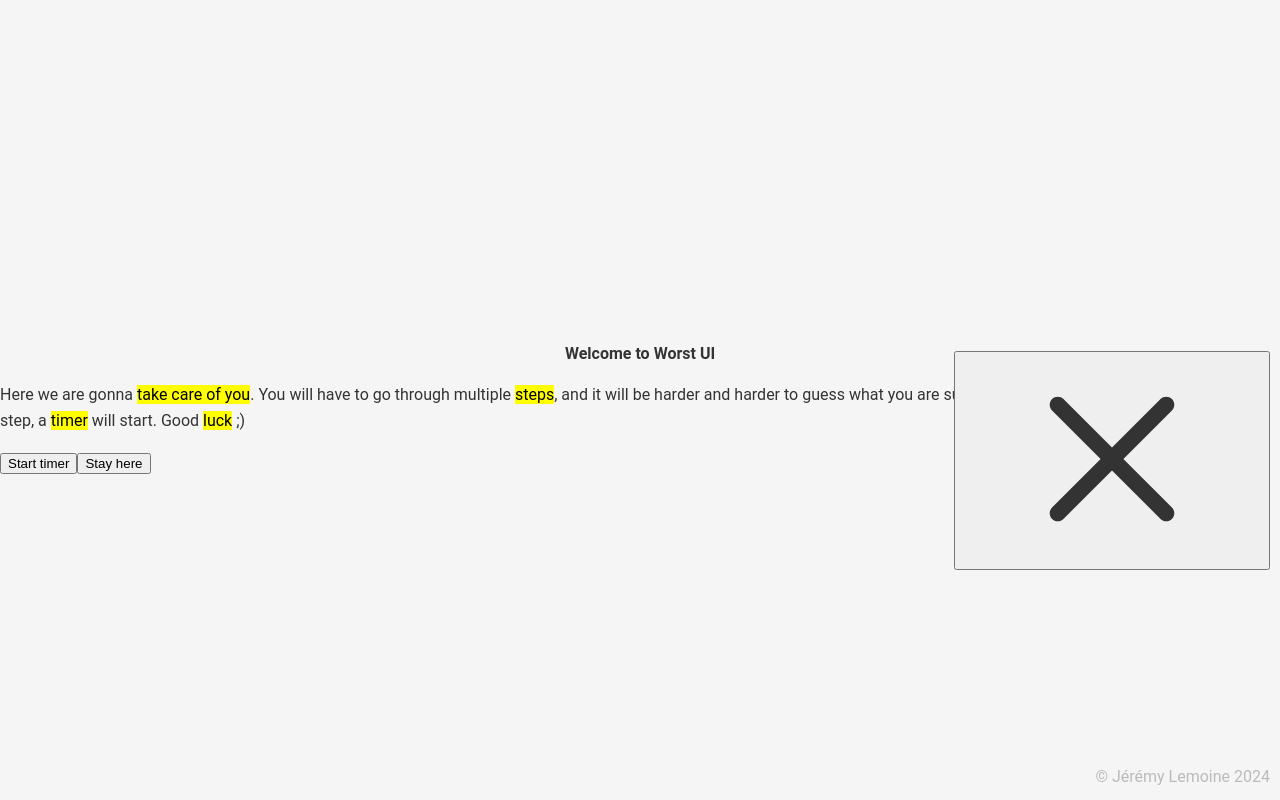
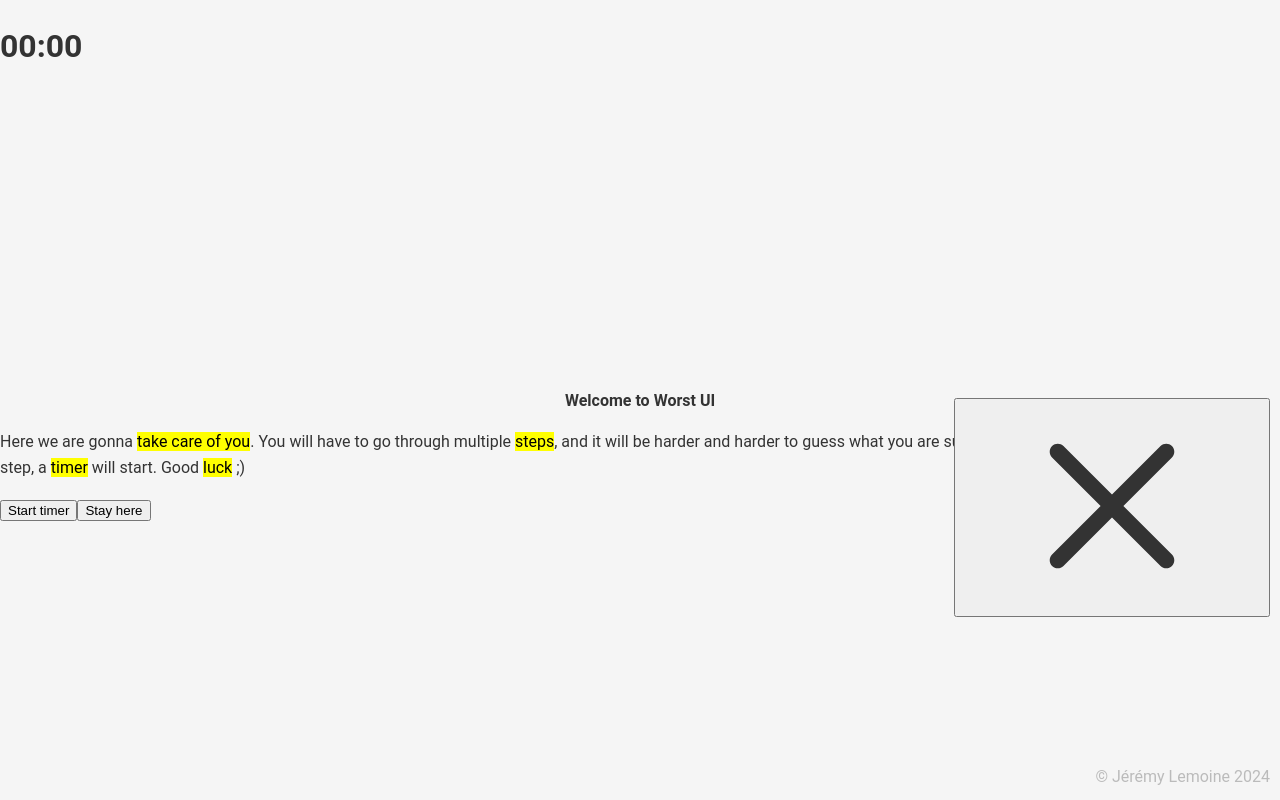
Before and after one commit to Jeremy-Lemoine/worst-ui, a React (Vite) app: page / in a window 1280 px wide. Built offline with nearby package versions, Linux system fonts and the light colour scheme; the HTML template or start-up script is replaced by a standard one.

Commit message:
[New] Zustand integration for timer (persistent), resume screen

```diff
--- a/package.json
+++ b/package.json
@@ -22,7 +22,8 @@
 		"@mantine/nprogress": "^7.6.2",
 		"react": "^18.2.0",
 		"react-dom": "^18.2.0",
-		"sass": "^1.72.0"
+		"sass": "^1.72.0",
+		"zustand": "^4.5.2"
 	},
 	"lint-staged": {
 		"*.{mjs,cjs,ts,tsx,json,css,scss,prettierrc,html,js,jsx}": [
--- a/src/App.scss
+++ b/src/App.scss
@@ -12,5 +12,6 @@ body,
 	width: 100%;
 	height: 100%;
 	display: flex;
+	flex-direction: column;
 	position: relative;
 }
--- a/src/App.tsx
+++ b/src/App.tsx
@@ -1,15 +1,21 @@
+import { Container } from "@mantine/core";
+import {} from "@mantine/hooks";
 import "./App.scss";
 import LegalCopyright from "./components/LegalCopyright";
 import ThemeProvider from "./components/Theme/ThemeProvider";
+import Timer from "./components/Timer/Timer";
 import Welcome from "./components/Welcome/Welcome";
-import Center from "./components/utils/layout/Center";
+import ResumeOrRestart from "./components/ResumeOrRestart/ResumeOrRestart";
 
 function App() {
 	return (
 		<ThemeProvider>
-			<Center>
-				<Welcome />
-			</Center>
+			<ResumeOrRestart>
+				<Timer />
+				<Container size="sm" m="auto">
+					<Welcome />
+				</Container>
+			</ResumeOrRestart>
 			<LegalCopyright />
 		</ThemeProvider>
 	);
--- /dev/null
+++ b/src/components/ResumeOrRestart/ResumeOrRestart.tsx
@@ -0,0 +1,100 @@
+import {
+	Button,
+	Container,
+	Group,
+	Loader,
+	Mark,
+	Paper,
+	Space,
+	Text,
+} from "@mantine/core";
+import { useEffect, useState } from "react";
+import useGlobalTimer from "../../contexts/TimerContext";
+
+function ResumeOrRestart({ children }: { children: React.ReactNode }) {
+	const resetTimer = useGlobalTimer((state) => state.reset);
+	const startTimer = useGlobalTimer((state) => state.start);
+
+	const time = useGlobalTimer((state) => state.time);
+	const [isLoading, setisLoading] = useState(true);
+	const [isChoiceNeeded, setIsChoiceNeeded] = useState(false);
+
+	const displayedTime = new Date(time * 1000).toISOString().substring(14, 19);
+
+	useEffect(() => {
+		if (time > 0) {
+			setisLoading(false);
+			setIsChoiceNeeded(true);
+		} else {
+			setisLoading(false);
+		}
+		// eslint-disable-next-line react-hooks/exhaustive-deps
+	}, []);
+
+	const restart = () => {
+		setIsChoiceNeeded(false);
+		resetTimer();
+	};
+
+	const resume = () => {
+		setIsChoiceNeeded(false);
+		startTimer();
+	};
+
+	return (
+		<>
+			{isLoading ? (
+				<Container size="sm" m="auto">
+					<Loader />
+				</Container>
+			) : !isChoiceNeeded ? (
+				<>{children}</>
+			) : (
+				<Container size="sm" m="auto">
+					<Paper
+						p="xl"
+						shadow="lg"
+						withBorder
+						pos="relative"
+						m="auto"
+					>
+						<Text ta="center" fw={700} size="lg" c="orange.7">
+							Resume or restart from scratch?
+						</Text>
+						<Space h="xl" />
+						<Text>
+							We notice you have a game in <Mark>progress</Mark>.
+							Would you like to resume your game or start a new
+							one?
+						</Text>
+						<Space h="sm" />
+						<Text size="lg">
+							Time spent
+							<Text component="span" size="xl" ml="lg" fw={700}>
+								{displayedTime}
+							</Text>
+						</Text>
+						<Group justify="flex-end">
+							<Button
+								variant="transparent"
+								onClick={restart}
+								c="orange.7"
+							>
+								Restart
+							</Button>
+							<Button
+								variant="filled"
+								onClick={resume}
+								bg="orange.7"
+							>
+								Resume
+							</Button>
+						</Group>
+					</Paper>
+				</Container>
+			)}
+		</>
+	);
+}
+
+export default ResumeOrRestart;
--- /dev/null
+++ b/src/components/Timer/Timer.tsx
@@ -0,0 +1,17 @@
+import { Container, Space, Title } from "@mantine/core";
+import useGlobalTimer from "../../contexts/TimerContext";
+
+function Timer() {
+	const time = useGlobalTimer((state) => state.time);
+
+	const displayedTime = new Date(time * 1000).toISOString().substring(14, 19);
+
+	return (
+		<Container fluid>
+			<Space h="md" />
+			<Title order={1}>{displayedTime}</Title>
+		</Container>
+	);
+}
+
+export default Timer;
--- a/src/components/Welcome/Welcome.tsx
+++ b/src/components/Welcome/Welcome.tsx
@@ -1,7 +1,6 @@
 import {
 	Button,
 	CloseButton,
-	Container,
 	Group,
 	Mark,
 	Paper,
@@ -9,18 +8,49 @@ import {
 	Text,
 } from "@mantine/core";
 import { notifications } from "@mantine/notifications";
+import useGlobalTimer from "../../contexts/TimerContext";
 
 function Welcome() {
+	const startTimer = useGlobalTimer((state) => state.start);
+	const isTimerStarted = useGlobalTimer((state) => state.isStarted);
+
 	const next = () => {
+		if (isTimerStarted()) return;
 		notifications.show({
 			title: "Bravo!",
 			message: "Now that you got it, let's see what score you will get!",
 		});
+		startTimer();
+	};
+
+	const stayHere = () => {
+		notifications.show({
+			title: "Here you go then!",
+			message:
+				"You can stay here as long as you want, but you won't get a very good score...",
+			color: "yellow.6",
+		});
+	};
+
+	const badStartTimer = () => {
+		if (!isTimerStarted()) {
+			notifications.show({
+				title: "Why would you do that?",
+				message: "Ok... if you insist...",
+				color: "red.7",
+			});
+			startTimer();
+		} else {
+			notifications.show({
+				title: "Time is already going...",
+				message: "Do you want to make it faster? You just gotta ask!",
+				color: "violet.6",
+			});
+		}
 	};
 
 	return (
-		<Container size="sm">
-			<Paper p="xl" shadow="lg" withBorder pos="relative">
+		<Paper p="xl" shadow="lg" withBorder pos="relative" m="auto">
 			<CloseButton
 				size="sm"
 				variant="transparent"
@@ -40,19 +70,22 @@ function Welcome() {
 			</Text>
 			<Space h="md" />
 			<Text>
-					Here we are gonna <Mark>take care of you</Mark>. You will
-					have to go through multiple <Mark>steps</Mark>, and it will
-					be harder and harder to guess what you are supposed to do.
-					When you will start on next step, a <Mark>timer</Mark> will
-					start. Good <Mark>luck</Mark> ;)
+				Here we are gonna <Mark>take care of you</Mark>. You will have
+				to go through multiple <Mark>steps</Mark>, and it will be harder
+				and harder to guess what you are supposed to do. When you will
+				start on next step, a <Mark>timer</Mark> will start. Good{" "}
+				<Mark>luck</Mark> ;)
 			</Text>
 			<Space h="md" />
 			<Group justify="flex-end">
-					<Button variant="transparent">Start timer</Button>
-					<Button variant="filled">Stay here</Button>
+				<Button variant="transparent" onClick={badStartTimer}>
+					Start timer
+				</Button>
+				<Button variant="filled" onClick={stayHere}>
+					Stay here
+				</Button>
 			</Group>
 		</Paper>
-		</Container>
 	);
 }
 
--- a/src/components/utils/layout/Center.tsx
+++ /dev/null
@@ -1,13 +0,0 @@
-import React from "react";
-
-function Center({ children }: { children: React.ReactNode }) {
-	return (
-		<div
-			style={{ display: "flex", flex: 1, width: "100%", height: "100%" }}
-		>
-			<div style={{ margin: "auto" }}>{children}</div>
-		</div>
-	);
-}
-
-export default Center;
--- /dev/null
+++ b/src/contexts/TimerContext.tsx
@@ -0,0 +1,43 @@
+import { create } from "zustand";
+import { persist } from "zustand/middleware";
+
+type State = {
+	time: number;
+	interval: number | null;
+	start: () => void;
+	reset: () => void;
+	isStarted: () => boolean;
+};
+
+const useGlobalTimer = create<State>()(
+	persist(
+		(set, get) => ({
+			time: 0,
+			interval: null,
+			start: () => {
+				if (get().interval) return;
+				set({
+					interval: setInterval(
+						() => set((state) => ({ time: state.time + 1 })),
+						1000,
+					),
+				});
+			},
+			stop: () => {
+				const interval = get().interval;
+				if (interval) {
+					clearInterval(interval);
+					set({ interval: null });
+				}
+			},
+			reset: () => set({ time: 0, interval: null }),
+			isStarted: () => get().interval !== null,
+		}),
+		{
+			name: "timer",
+			partialize: ({ time }) => ({ time }),
+		},
+	),
+);
+
+export default useGlobalTimer;
```
Lines whose indentation alone changed are shown as unchanged.
